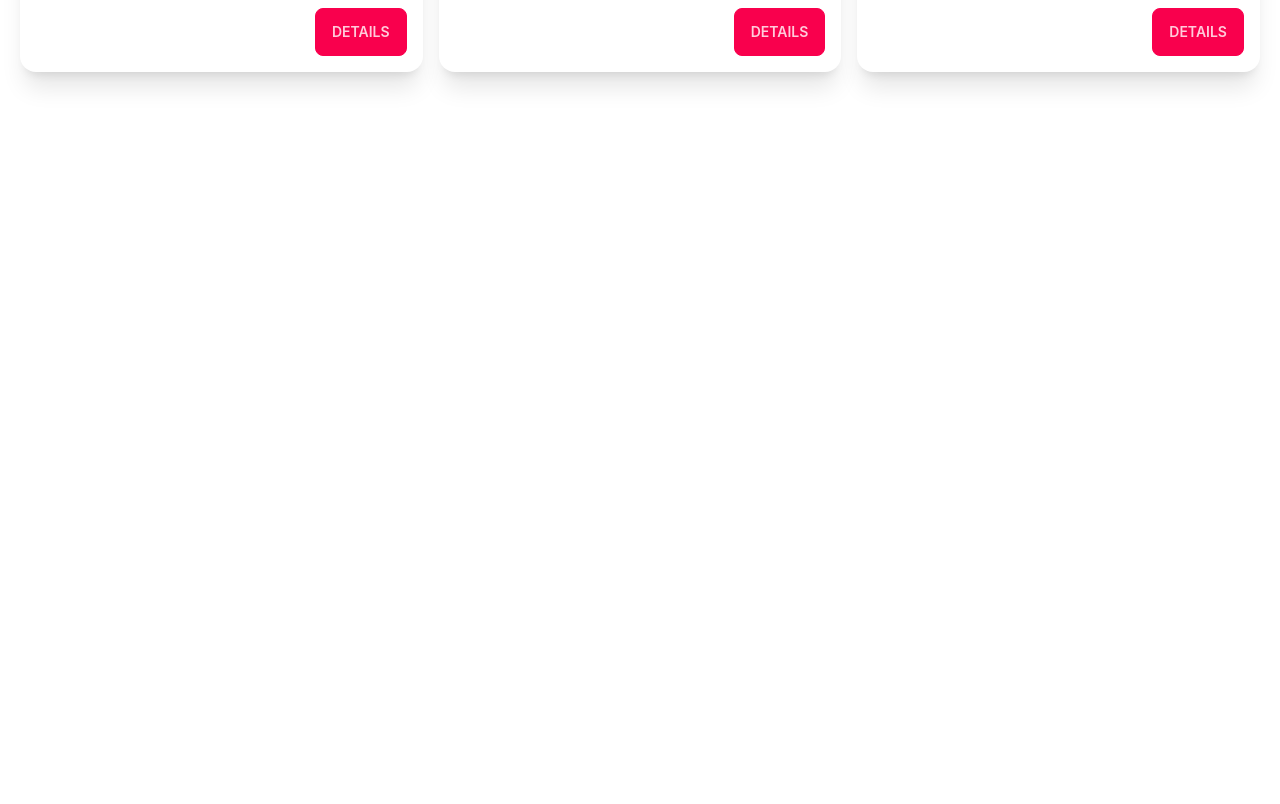
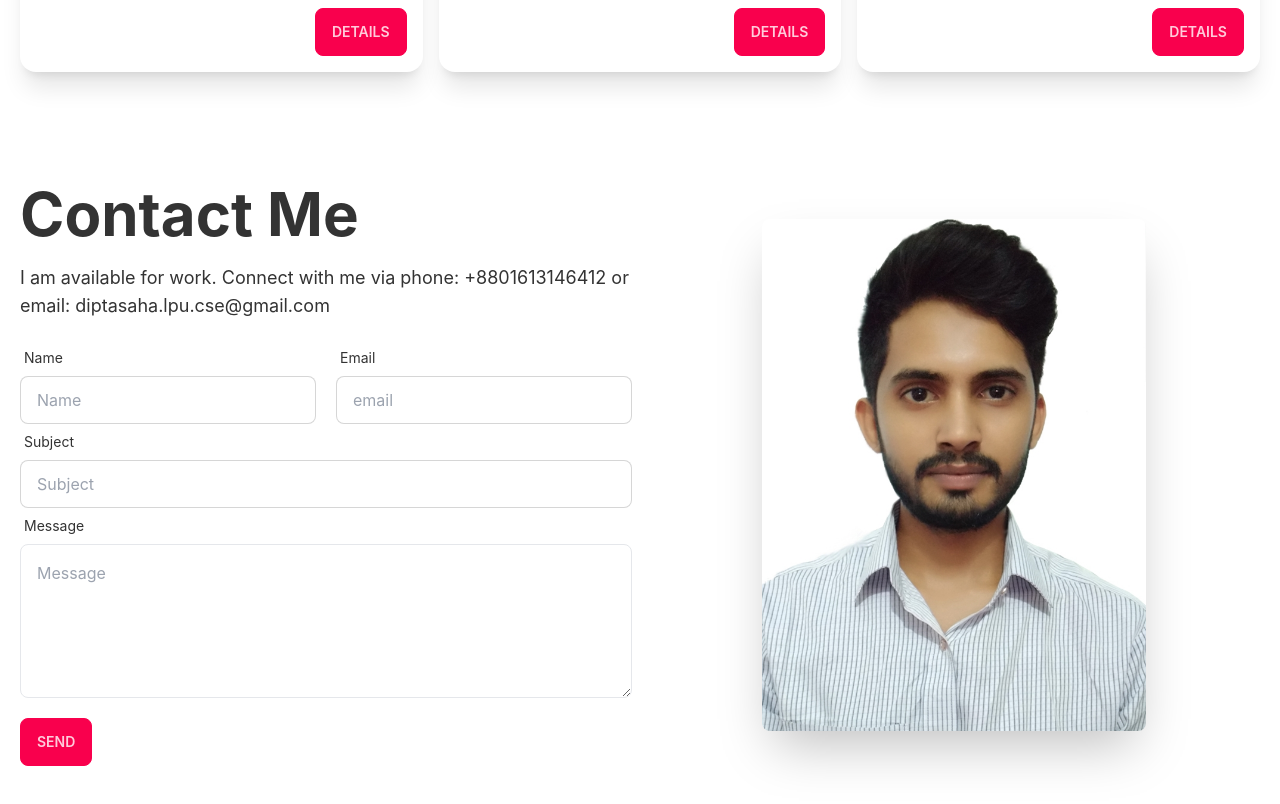
Before and after one commit to diptasahacse/diptasahaportfolio, a React (Create React App) app: page / in a window 1280 px wide. Shown: the part 2280-3084 px from the top of the page. Before the commit the page ends 2416 px from the top, so only its background shows below. Built offline with nearby package versions, Linux system fonts and the light colour scheme.

Commit message:
design contact me section

```diff
--- /dev/null
+++ b/src/components/Home/Contact/Contact.js
@@ -0,0 +1,58 @@
+import React from 'react';
+import dipta from '../../../images/dipta.jpeg'
+const Contact = () => {
+    return (
+        <div className='max-w-7xl mx-auto py-12 px-5'>
+            <div className='grid grid-cols-1 lg:grid-cols-2 gap-4'>
+                <div>
+                    <h4 className='font-bold text-6xl'>Contact Me</h4>
+                    <p className='mt-5 text-lg'>I am available for work. Connect with me via phone: +8801613146412 or email: diptasaha.lpu.cse@gmail.com</p>
+
+                    <div>
+                        <div className="card-body p-0 mt-5">
+                            <div>
+                                <div className='grid grid-cols-1 lg:grid-cols-2 lg:gap-5'>
+                                    <div className="form-control">
+                                        <label className="label">
+                                            <span className="label-text">Name</span>
+                                        </label>
+                                        <input type="text" placeholder="Name" className="input focus:outline-primary input-bordered" />
+                                    </div>
+                                    <div className="form-control">
+                                        <label className="label">
+                                            <span className="label-text">Email</span>
+                                        </label>
+                                        <input type="email" placeholder="email" className="input focus:outline-primary input-bordered" />
+                                    </div>
+                                </div>
+                                <div className="form-control">
+                                    <label className="label">
+                                        <span className="label-text">Subject</span>
+                                    </label>
+                                    <input type="text" placeholder="Subject" className="input focus:outline-primary input-bordered" />
+                                </div>
+                                <div className="form-control">
+                                    <label className="label">
+                                        <span className="label-text">Message</span>
+                                    </label>
+                                    <textarea placeholder='Message' className='border p-4 rounded-lg focus:outline focus:outline-2 focus:outline-primary focus:outline-offset-2' rows="5"></textarea>
+                                </div>
+
+                                <button className="btn mt-5 btn-primary">Send</button>
+                            </div>
+                        </div>
+                    </div>
+                </div>
+                <div className='flex justify-center items-center'>
+                    <div>
+                        <img src={dipta} class="max-w-sm rounded-lg shadow-2xl" />
+                    </div>
+                </div>
+
+            </div>
+
+        </div>
+    );
+};
+
+export default Contact;
--- a/src/components/Home/Home.js
+++ b/src/components/Home/Home.js
@@ -1,5 +1,6 @@
 import React from 'react';
 import About from './About/About';
+import Contact from './Contact/Contact';
 import Hero from './Hero/Hero';
 import Projects from './Projects/Projects';
 
@@ -9,6 +10,7 @@ const Home = () => {
             <Hero></Hero>
             <About></About>
             <Projects></Projects>
+            <Contact></Contact>
 
         </div>
     );
```
